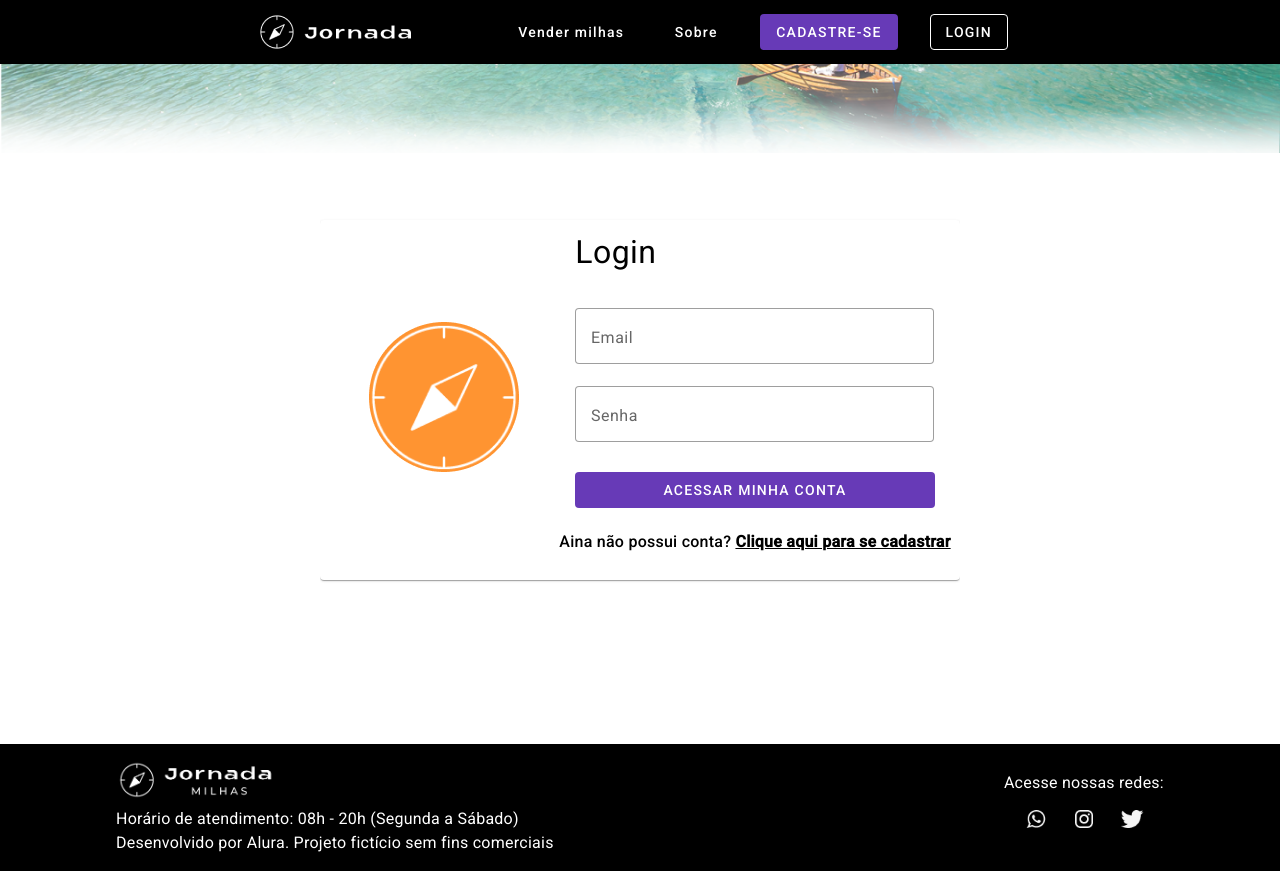
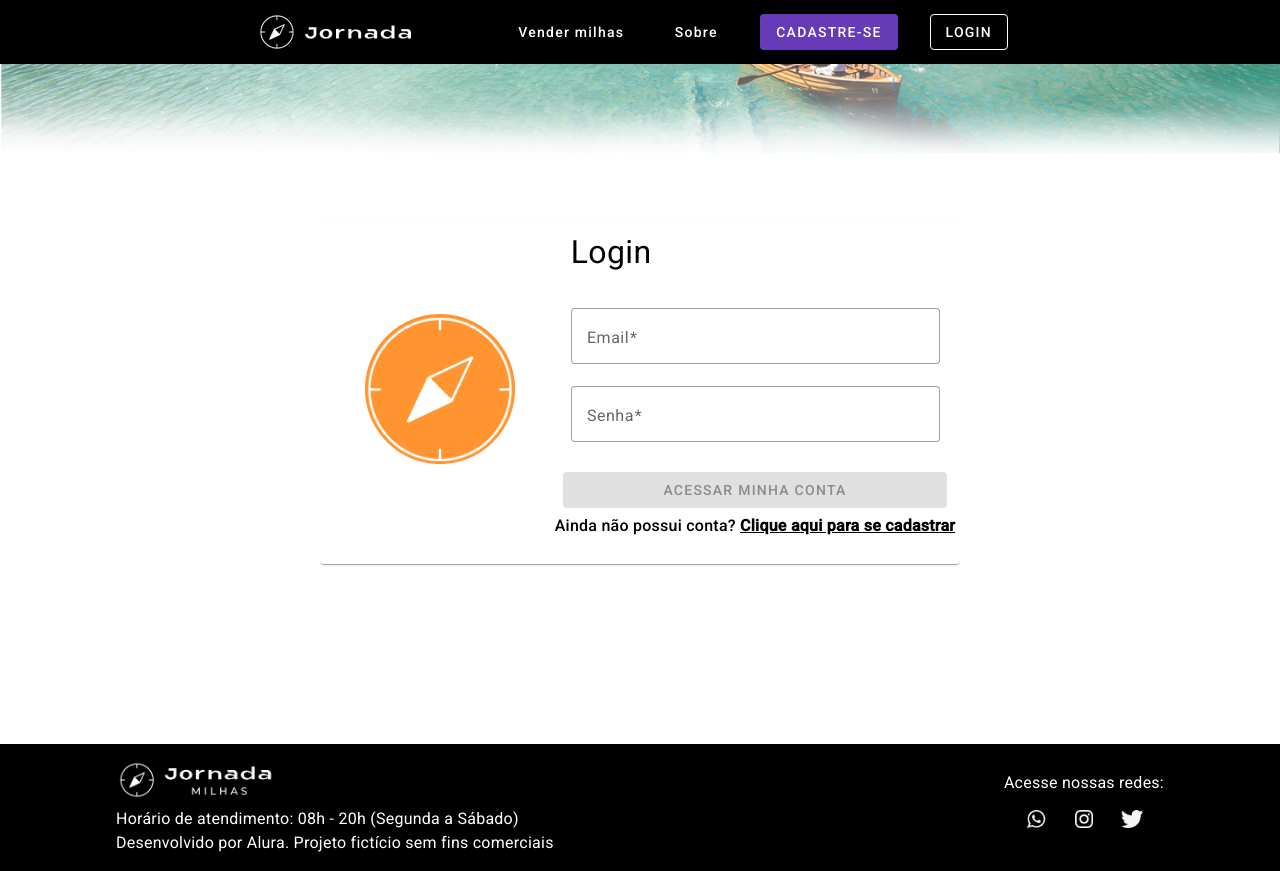
Before and after one commit to wendelcutrim/jornada-milhas, an Angular app in the folder frontend/: page /login in a window 1280 px wide. Built offline with nearby package versions, Linux system fonts and the light colour scheme.

Commit message:
feat: Add validations on loginForm

```diff
--- a/frontend/src/app/pages/login/login.component.html
+++ b/frontend/src/app/pages/login/login.component.html
@@ -16,21 +16,24 @@
                     <mat-form-field appearance="outline">
                         <mat-label>Email</mat-label>
                         <input matInput type="email" formControlName="email" placeholder="Digite o seu e-mail" autocomplete="off" />
+                        <mat-error *ngIf="loginForm.get('email')?.errors?.['required'] && loginForm.get('email')?.touched">Email é obrigatório!</mat-error>
+                        <mat-error *ngIf="loginForm.get('email')?.errors?.['pattern'] && loginForm.get('email')?.touched">Insira um email válido!</mat-error>
                     </mat-form-field>
                 </mat-card-content>
 
                 <mat-card-content>
                     <mat-form-field appearance="outline">
                         <mat-label>Senha</mat-label>
-                        <input matInput type="password" formControlName="password" placeholder="Digite sua senha" autocomplete="off" />
+                        <input matInput type="password" formControlName="senha" placeholder="Digite sua senha" autocomplete="off" />
+                        <mat-error *ngIf="loginForm.get('senha')?.errors?.['required'] && loginForm.get('senha')?.touched">Senha é obrigatório!</mat-error>
                     </mat-form-field>
                 </mat-card-content>
 
                 <mat-card-actions>
-                    <button mat-flat-button color="primary">ACESSAR MINHA CONTA</button>
+                    <button mat-flat-button color="primary" [disabled]="loginForm.invalid">ACESSAR MINHA CONTA</button>
                 </mat-card-actions>
                 <p>
-                    Aina não possui conta?
+                    Ainda não possui conta?
                     <strong>
                         <u><a>Clique aqui para se cadastrar</a></u>
                     </strong>
--- a/frontend/src/app/pages/login/login.component.scss
+++ b/frontend/src/app/pages/login/login.component.scss
@@ -43,11 +43,6 @@
             display: flex;
             flex-direction: column;
             align-items: normal;
-
-            button {
-                margin: 0 8px;
-                margin-bottom: 16px;
-            }
         }
 
         p {
--- a/frontend/src/app/pages/login/login.component.ts
+++ b/frontend/src/app/pages/login/login.component.ts
@@ -1,5 +1,5 @@
 import { Component, OnInit } from '@angular/core';
-import { FormBuilder, FormGroup } from '@angular/forms';
+import { FormBuilder, FormGroup, Validators } from '@angular/forms';
 import { Router } from '@angular/router';
 import { AutenticacaoService } from 'src/app/core/services/autenticacao.service';
 import { Login } from 'src/app/core/types/type';
@@ -11,23 +11,19 @@ import { Login } from 'src/app/core/types/type';
 })
 export class LoginComponent implements OnInit {
     loginForm!: FormGroup;
+    emailRegExp = '^[a-z0-9._%+-]+@[a-z0-9.-]+\\.[a-z]{2,4}$';
 
     constructor(private formBuilder: FormBuilder, private authService: AutenticacaoService, private router: Router) {}
 
     ngOnInit(): void {
         this.loginForm = this.formBuilder.group({
-            email: [''],
-            password: [''],
+            email: [null, [Validators.required, Validators.pattern(this.emailRegExp)]],
+            senha: [null, Validators.required],
         });
     }
 
     login() {
-        const email = this.loginForm.get('email')?.value;
-        const senha = this.loginForm.get('password')?.value;
-
-        const payload: Login = { email, senha };
-
-        this.authService.autenticar(payload).subscribe({
+        this.authService.autenticar(this.loginForm.value).subscribe({
             next: (response) => {
                 console.log('login realizado com sucesso', response);
                 this.loginForm.reset();
--- a/frontend/src/styles.scss
+++ b/frontend/src/styles.scss
@@ -1,12 +1,13 @@
 /* You can add global styles to this file, and also import other style files */
 
-html, body {
+html,
+body {
     height: 100%;
 }
 
 body {
     margin: 0;
-    font-family: Roboto, "Helvetica Neue", sans-serif;
+    font-family: Roboto, 'Helvetica Neue', sans-serif;
 }
 
 .card-wrapper {
```
Also changed, not shown: 1 other file (tests, documents, lock files or other folders).
